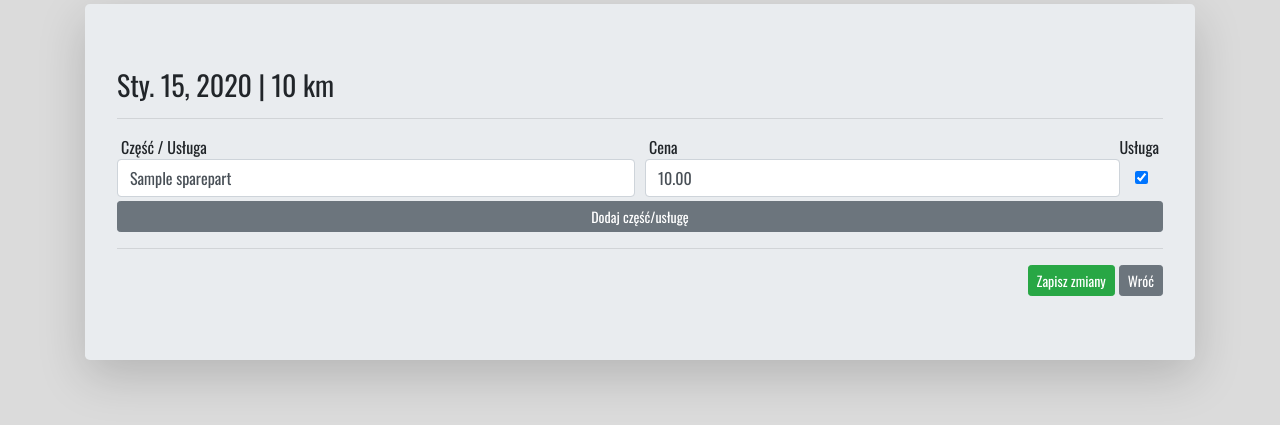
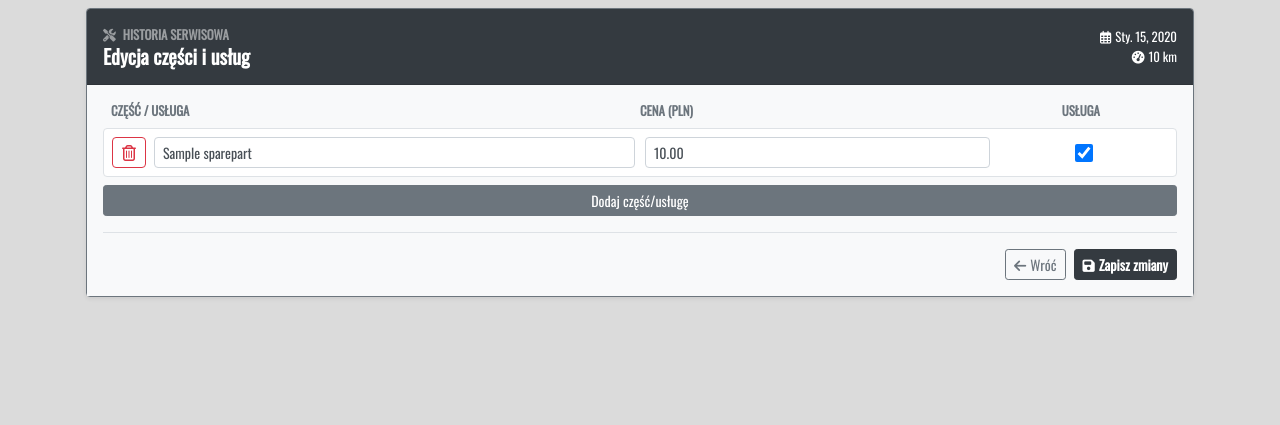
Before and after one commit to piter1316/toDoApp, a Django app: page /cars/carDetails/1/1/editPartsServices in a window 1280 px wide. Shown: the part 48-473 px from the top of the page. Run offline with Django 3.2, Linux system fonts and the light colour scheme; tables that the repository leaves empty hold one stand-in row (values such as "Sample post"); some libraries are stand-ins or nearby versions.

Commit message:
new services layout

```diff
--- a/cars/templates/cars/editPartsServices.html
+++ b/cars/templates/cars/editPartsServices.html
@@ -1,81 +1,129 @@
 {% extends 'todo/base.html' %}
 {% load static %}
 
+{% block extra_head %}
+<style>
+  .service-form-row input:not([type="checkbox"]),
+  .service-form-row select {
+    display: block;
+    width: 100%;
+    min-width: 0;
+    height: calc(1.5em + .5rem + 2px);
+    padding: .25rem .5rem;
+    font-size: .875rem;
+    border: 1px solid #ced4da;
+    border-radius: .25rem;
+    background: #fff;
+  }
+  .service-form-row input[type="checkbox"] { width: 18px; height: 18px; }
+  .service-form-row .delete-item { min-width: 0; }
+  .service-form-row .delete-item input { flex: 1 1 0; width: 1% !important; }
+  .service-form-row .delete-item .delete-row {
+    flex: 0 0 34px;
+    width: 34px;
+    height: 31px;
+    display: inline-flex;
+    align-items: center;
+    justify-content: center;
+    margin-right: 8px;
+    color: #dc3545 !important;
+    border: 1px solid #dc3545;
+    border-radius: 4px;
+    text-decoration: none;
+  }
+</style>
+{% endblock %}
+
 {% block body %}
-<div class="container mt-1">
-  <div class="jumbotron shadow shadow-lg">
-    <h3 class="">{{service_instance.date}} | {{service_instance.mileage}} km</h3>
-    <hr>
+<div class="container mt-2 mb-4 px-2 px-md-3">
+  <div class="card shadow-sm border-secondary">
+    <div class="card-header bg-dark text-white py-3 px-3">
+      <div class="d-flex justify-content-between align-items-center flex-wrap">
         <div>
-      <form method="post" id="test">
-        <div class="form-row">
-          <div class="col">
-            <span class="ml-1">Część / Usługa</span>
+          <div class="small text-uppercase text-white-50 font-weight-bold">
+            <i class="fas fa-tools mr-1"></i> Historia serwisowa
           </div>
-          <div class="col d-flex justify-content-between">
-            <span class="ml-1">Cena</span>
-            <span class="mr-1">Usługa</span>
+          <h5 class="font-weight-bold mb-0">Edycja części i usług</h5>
+        </div>
+        <div class="text-right small mt-2 mt-sm-0">
+          <div><i class="far fa-calendar-alt mr-1"></i>{{service_instance.date}}</div>
+          <div><i class="fas fa-tachometer-alt mr-1"></i>{{service_instance.mileage}} km</div>
         </div>
       </div>
+    </div>
+
+    <div class="card-body bg-light p-2 p-md-3">
+      <form method="post" id="test">
         {% csrf_token %}
         {{ link_formset.management_form }}
+
+        <div class="row no-gutters text-muted font-weight-bold small text-uppercase mb-2 px-2">
+          <div class="col-12 col-sm-6">Część / usługa</div>
+          <div class="col-8 col-sm-4">Cena (PLN)</div>
+          <div class="col-4 col-sm-2 text-center">Usługa</div>
+        </div>
+
         {% for link_form in link_formset %}
-        <div class="link-formset mx-auto">
-          <div class="form-row">
-            <div class="col delete-item d-flex flex-row-reverse align-items-center">
+        <div class="link-formset service-form-row bg-white border rounded p-2 mb-2">
+          <div class="form-row align-items-center">
+            <div class="col-12 col-sm-6 delete-item d-flex flex-row-reverse align-items-center mb-2 mb-sm-0">
               {{ link_form.part_service }}
               {% if link_form.anchor.errors %}
                 {% for error in link_form.anchor.errors %}
-                {{ error|escape }}
+                  <small class="text-danger">{{ error|escape }}</small>
                 {% endfor %}
               {% endif %}
             </div>
-            <div class="col d-flex align-items-center">
+            <div class="col-8 col-sm-4 d-flex align-items-center">
               {{ link_form.price }}
               {% if link_form.url.errors %}
                 {% for error in link_form.url.errors %}
-                {{ error|escape }}
+                  <small class="text-danger">{{ error|escape }}</small>
                 {% endfor %}
               {% endif %}
-              <div class="col d-flex align-items-center">
+            </div>
+            <div class="col-4 col-sm-2 d-flex align-items-center justify-content-center">
               {{ link_form.service }}
               {% if link_form.service.errors %}
                 {% for error in link_form.service.errors %}
-                  {{ error|escape }}
+                  <small class="text-danger">{{ error|escape }}</small>
                 {% endfor %}
               {% endif %}
             </div>
           </div>
         </div>
-        </div>
         {% endfor %}
+
         <div id="addButtonContainer" class="addNewRow"></div>
         {% if part_service_formset.non_form_errors %}
           {% for error in part_service_formset.non_form_errors %}
-        {{ error|escape }}
+            <div class="text-danger small">{{ error|escape }}</div>
           {% endfor %}
           <div class="addButtonContainer"></div>
         {% endif %}
-        <hr>
-        <div class="d-flex flex-row-reverse bd-highlight">
-          <a href="{% url 'cars:car_details' car_id %}#service" class="btn btn-secondary btn-sm ">Wróć</a>
-          <button type="submit" class="btn btn-success btn-sm mr-1">Zapisz zmiany</button>
+
+        <div class="d-flex justify-content-end border-top pt-3 mt-3">
+          <a href="{% url 'cars:car_details' car_id %}#service" class="btn btn-outline-secondary btn-sm mr-2">
+            <i class="fas fa-arrow-left mr-1"></i>Wróć
+          </a>
+          <button type="submit" class="btn btn-dark btn-sm font-weight-bold">
+            <i class="fas fa-save mr-1"></i>Zapisz zmiany
+          </button>
         </div>
-
       </form>
     </div>
   </div>
 </div>
 
-<!-- Include formset plugin - including jQuery dependency -->
-
 <script src="{% static 'todo/jquery.formset.js' %}"></script>
 <script>
-function addSpecialFonts(){
-  $('.delete-row').addClass('far fa-trash-alt text-dark mr-2');
+function addSpecialFonts() {
+    $('.delete-row')
+        .addClass('far fa-trash-alt text-danger mr-2')
+        .css('cursor', 'pointer');
+
     $('.add-row').addClass('btn btn-block btn-sm btn-secondary mt-1');
 }
-
 $('.link-formset').formset({
     deleteContainerClass: 'delete-item',
     addContainerClass: 'addNewRow',
@@ -85,7 +133,6 @@ function addSpecialFonts(){
 });
 addSpecialFonts();
 
-
 $('body').on('mouseout mouseover','#addButtonContainer',function(e){
   addSpecialFonts();
 });
@@ -93,6 +140,5 @@ function addSpecialFonts(){
 $('body').on('touchstart ','#addButtonContainer',function(e){
     setTimeout(function(){ addSpecialFonts(); }, 150);
 });
-
 </script>
 {% endblock %}
--- a/cars/views.py
+++ b/cars/views.py
@@ -285,7 +285,7 @@ def edit_parts_services(request, car_id, service_id):
     service_instance = get_object_or_404(Service, pk=service_id)
     car_id = car_id
 
-    LinkFormSet = formset_factory(LinkForm, formset=BaseLinkFormSet, extra=0, min_num=1)
+    LinkFormSet = formset_factory(LinkForm, formset=BaseLinkFormSet, extra=0, min_num=0)
     # Get our existing link data for this user.  This is used as initial data.
     user_links = SparePart.objects.filter(service_id=service_id)
 
```
Also changed, not shown: cars/templates/cars/car_details.html (+83 -59 lines), cars/templates/cars/editServiceDetails.html (+53 -18 lines). Lines whose indentation alone changed are shown as unchanged.
